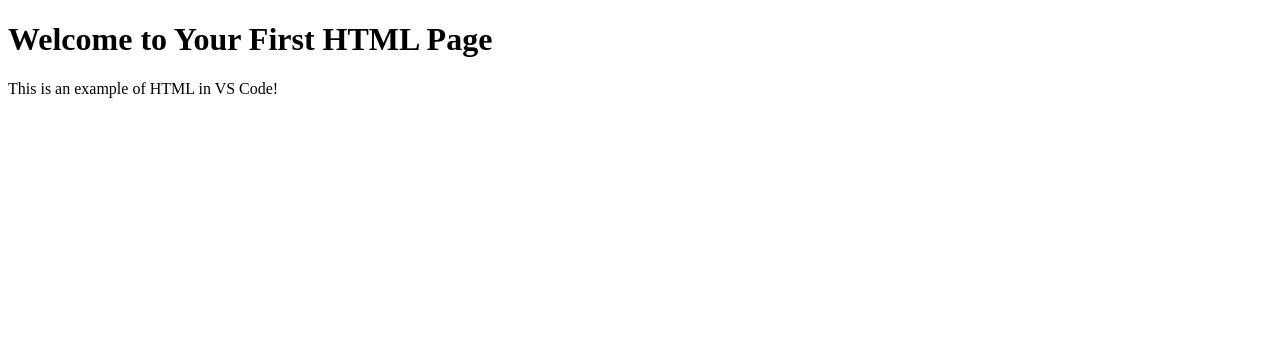
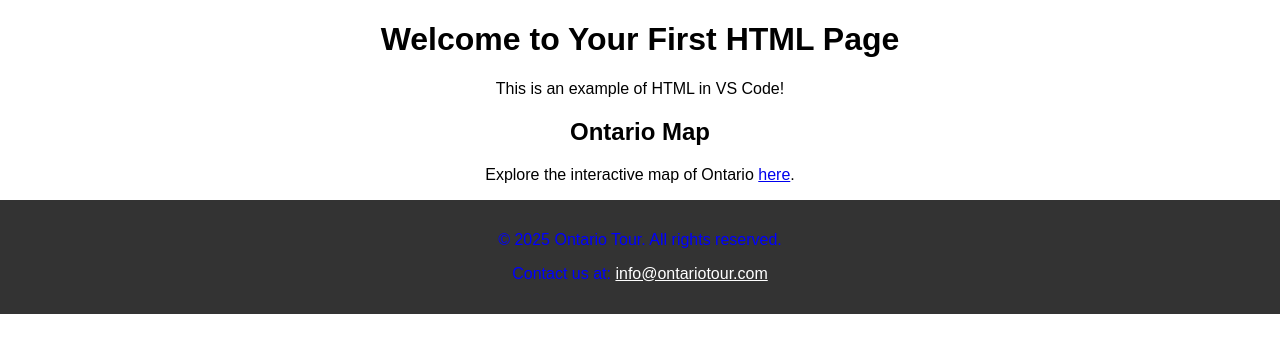
Before and after one commit to GurpreetWaraich30/lab3, a plain HTML site: page lab3.html in a window 1280 px wide. Drawn offline with Linux system fonts and the light colour scheme.

Commit message:
sania footer

```diff
--- a/lab3.html
+++ b/lab3.html
@@ -3,10 +3,37 @@
 <head>
     <meta charset="UTF-8">
     <meta name="viewport" content="width=device-width, initial-scale=1.0">
-    <title>Your Page Title</title>
+    <title>tour</title>
+    <style>
+        body {
+            font-family: Arial, sans-serif;
+            margin: 0;
+            padding: 0;
+            text-align: center;
+        }
+        .footer {
+            background-color: #333;
+            color: blue;
+            padding: 15px 0;
+            position: relative;
+            bottom: 0;
+            width: 100%;
+        }
+    </style>
 </head>
 <body>
     <h1>Welcome to Your First HTML Page</h1>
     <p>This is an example of HTML in VS Code!</p>
+
+    <div class="map">
+        <h2>Ontario Map</h2>
+        <p>Explore the interactive map of Ontario <a href="https://www.google.com/maps/place/Ontario,+Canada" target="_blank">here</a>.</p>
+    </div>
+
+
+    <footer class="footer">
+        <p>&copy; 2025 Ontario Tour. All rights  reserved.</p>
+        <p>Contact us at: <a href="mailto:info@ontariotour.com" style="color: white;">info@ontariotour.com</a></p>
+    </footer>
 </body>
 </html>
```
